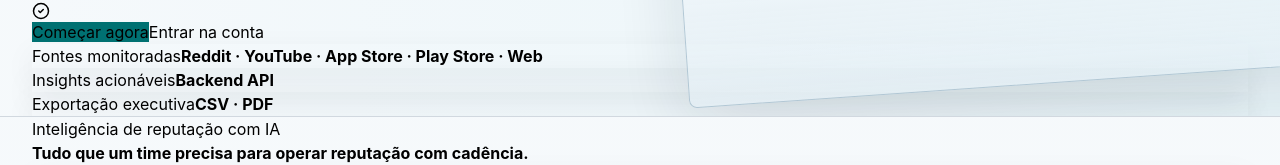
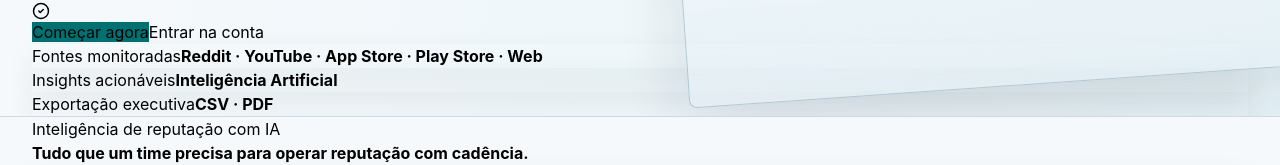
Before and after one commit to felipperaia/Front-end-SentimentoIA, a React (Vite) app in the folder apps/web/: page / in a window 1280 px wide. Shown: the part 168-333 px from the top of the page. Built offline with nearby package versions, Linux system fonts and the light colour scheme; no server answers.

Commit message:
feat: adicionar suporte a troca de idioma em pré-login e atualizar tradução de métricas na página inicial

```diff
--- a/apps/web/src/contexts/AppSettingsContext.tsx
+++ b/apps/web/src/contexts/AppSettingsContext.tsx
@@ -146,6 +146,15 @@
 
   const setLocalePreference = useCallback((locale: AppLocale) => {
     const normalizedLocale: AppLocale = locale === "en-US" ? "en-US" : "pt-BR";
+
+    // Pré-login (sem sessão): troca o idioma apenas em memória, sem persistir.
+    // Assim o usuário escolhe o idioma nas telas públicas (home/login/cadastro/etc),
+    // mas ao recarregar (F5) volta ao idioma padrão.
+    if (!getToken()) {
+      setSettings((current) => ({ ...current, locale: normalizedLocale }));
+      return;
+    }
+
     void saveSettings({ locale: normalizedLocale });
   }, [saveSettings]);
 
--- a/apps/web/src/lib/i18n.ts
+++ b/apps/web/src/lib/i18n.ts
@@ -200,6 +200,10 @@
   "home.metricInsights": {
     "pt-BR": "Insights acionáveis",
     "en-US": "Actionable insights",
+  },
+  "home.metricInsightsValue": {
+    "pt-BR": "Inteligência Artificial",
+    "en-US": "Artificial Intelligence",
   },
   "home.metricReports": {
     "pt-BR": "Exportação executiva",
--- a/apps/web/src/pages/Home.tsx
+++ b/apps/web/src/pages/Home.tsx
@@ -118,7 +118,7 @@
 
             <div className="mt-12 grid gap-3 sm:grid-cols-3">
               <HeroMetric label={t("home.metricMentions")} value="Reddit · YouTube · App Store · Play Store · Web" />
-              <HeroMetric label={t("home.metricInsights")} value="Backend API" />
+              <HeroMetric label={t("home.metricInsights")} value={t("home.metricInsightsValue")} />
               <HeroMetric label={t("home.metricReports")} value="CSV · PDF" />
             </div>
           </div>
```
